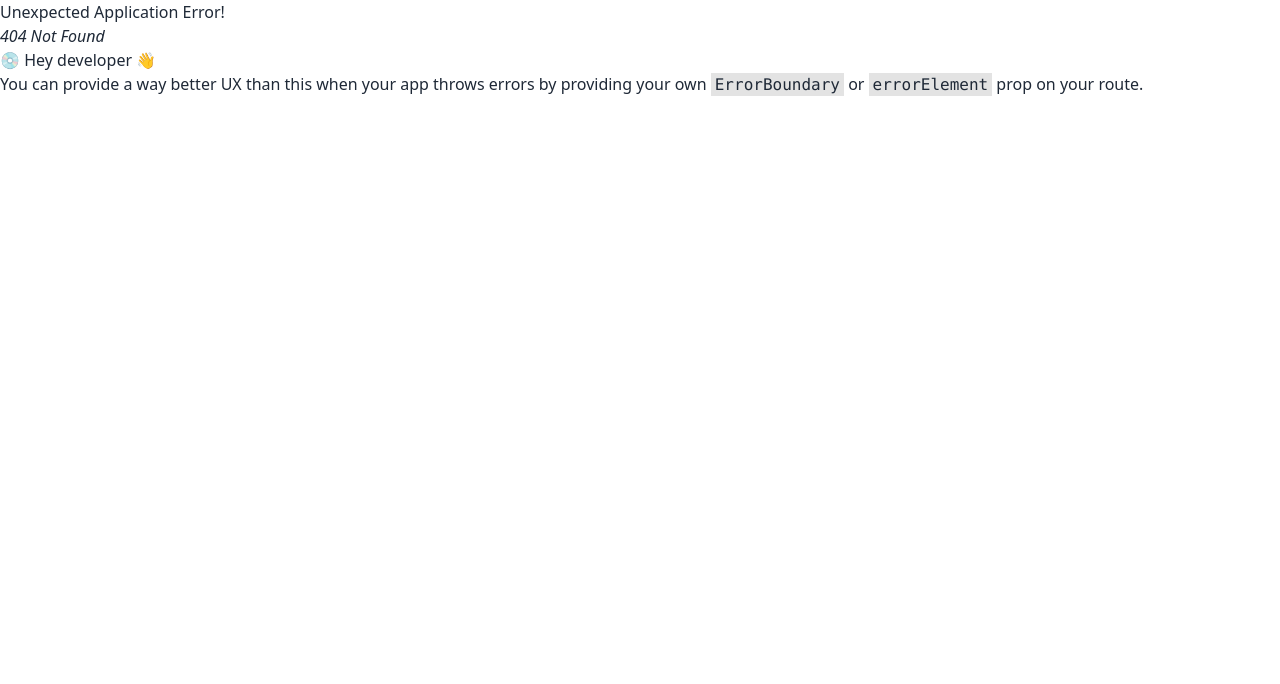
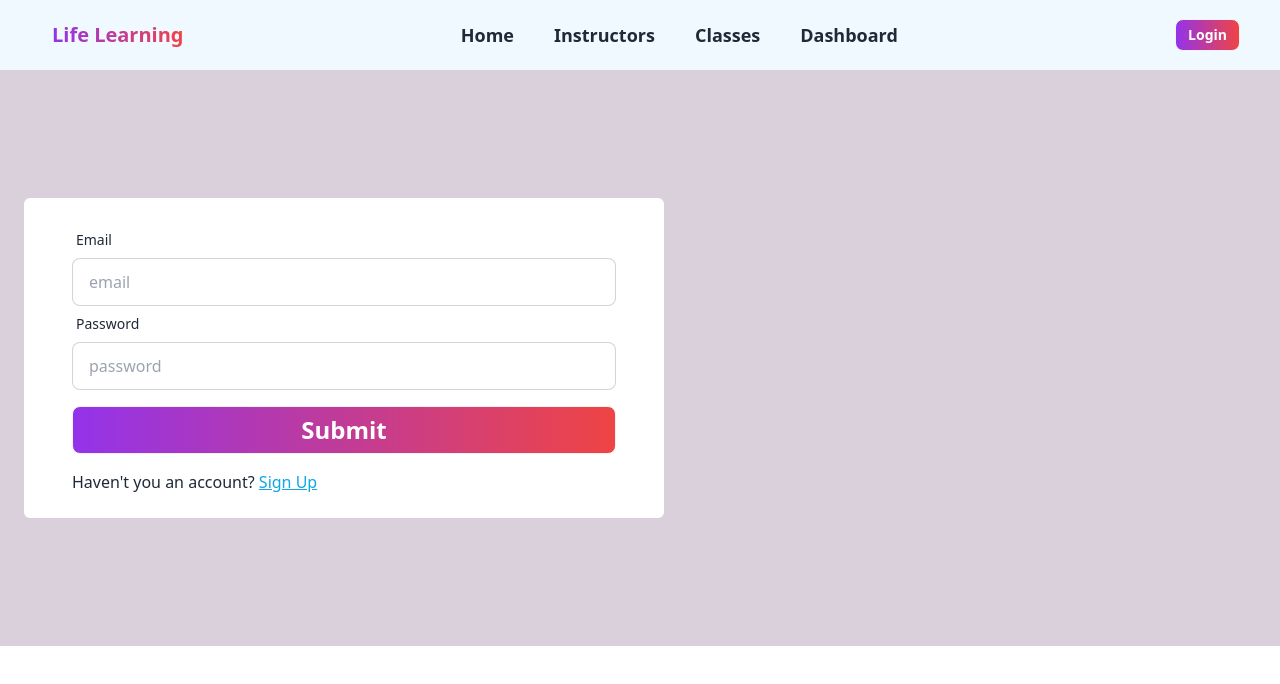
Before and after one commit to hasibulhasan372/life-learning-client, a React (Vite) app: page /login in a window 1280 px wide. Before the commit this address had no page. Shown: the top 684 px of the page. Built offline with nearby package versions, Linux system fonts and the light colour scheme.

Commit message:
Login Page Completed

```diff
--- a/src/index.css
+++ b/src/index.css
@@ -3,7 +3,7 @@
 @tailwind utilities;
 
 .navbar-con{
-    @apply max-w-[2340px] lg:px-10 overflow-hidden mx-auto;
+    @apply max-w-[2340px] md:px-4 lg:px-10 overflow-hidden mx-auto;
 }
 .content-con{
     @apply max-w-[1290px] mx-auto overflow-hidden;
--- /dev/null
+++ b/src/pages/Register/LogIn.jsx
@@ -0,0 +1,44 @@
+import { useForm } from "react-hook-form";
+import { Link } from "react-router-dom";
+
+const LogIn = () => {
+    const { register, handleSubmit } = useForm();
+    const onSubmit = (data) => console.log(data);
+    return (
+        <div className="content-con py-5 sm:py-7 md:py-10 lg:py-32 bg-[#d9d0dc]">
+            <div>
+                <form onSubmit={handleSubmit(onSubmit)}  className="bg-white md:mx-6 lg:px-12 md:w-1/2 md:p-6 md:rounded-md">
+
+                    {/* Email Input  */}
+                    <div className="form-control">
+                        <label className="label">
+                            <span className="label-text">Email</span>
+                        </label>
+                        <input type="email" {...register("email", { required: true })} name="email" placeholder="email" className="input input-bordered" />
+                    </div>
+                    {/* Password Input  */}
+                    <div className="form-control">
+                        <label className="label">
+                            <span className="label-text">Password</span>
+                        </label>
+                        <input type="password" {...register("password", { required: true })} name="password" placeholder="password" className="input input-bordered" />
+
+                    </div>
+
+                    <button className="btn  mt-4 bg-gradient-to-r from-purple-600 to-red-500 font-bold text-xl md:text-2xl w-full text-white capitalize" type="submit"> Submit</button>
+                    <div>
+                    <p className="pt-4">Haven't you an account? <Link to="/signUp" className="underline text-sky-500 ">Sign Up</Link></p>
+                    </div>
+                </form>
+
+                <div>
+
+                </div>
+
+
+            </div>
+        </div>
+    );
+};
+
+export default LogIn;
--- /dev/null
+++ b/src/pages/Register/SignUp.jsx
@@ -0,0 +1,11 @@
+
+
+const SignUp = () => {
+    return (
+        <div>
+            <h1>Thi is the sign up page</h1>
+        </div>
+    );
+};
+
+export default SignUp;
--- a/src/pages/shared/Navbar.jsx
+++ b/src/pages/shared/Navbar.jsx
@@ -3,7 +3,7 @@ import { Link } from "react-router-dom";
 
 const Navbar = () => {
     return (
-        <div className="navbar-con flex justify-between items-center bg-sky-50 h-12 md:h-30 lg:h-[70px]  shadow-sm">
+        <div className="navbar-con flex justify-between items-center bg-sky-50 h-12 md:h-16 lg:h-[70px]  shadow-sm">
             <div>
                 <Link to="/" className="flex md:gap-3 items-center">
                     <img src="" alt="" />
```
Also changed, not shown: src/Routes/Routes.jsx (+12 -1 lines), .eslintrc.cjs.
